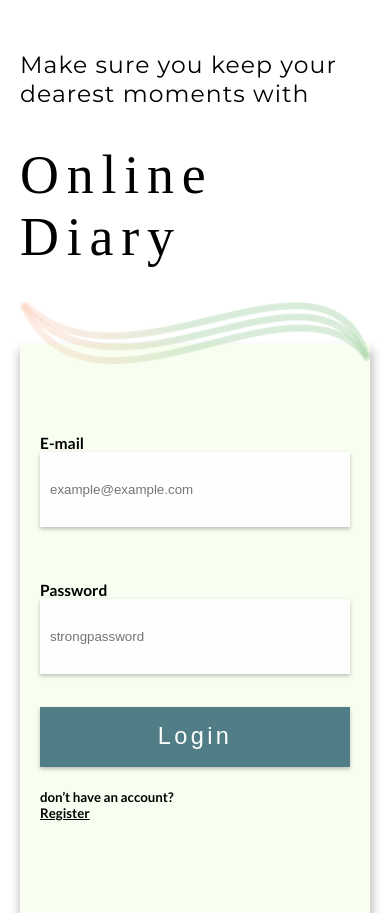
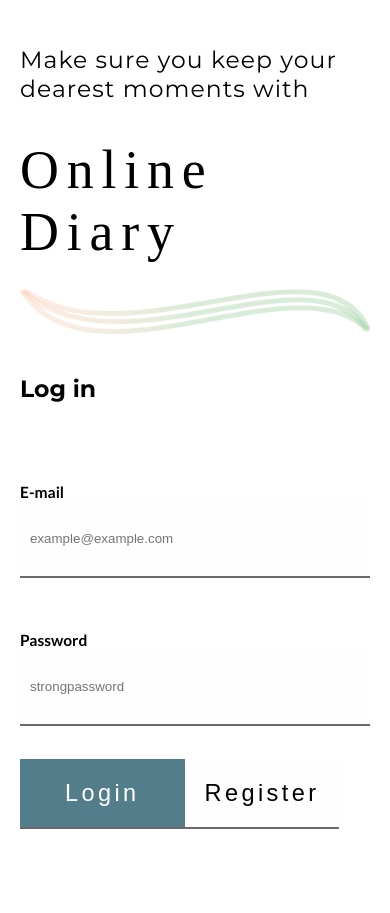
Before and after one commit to NaidaFatic/My-Diary-Frontend, a JavaScript app: page / in a window 390 px wide. After the commit the page ends 889 px from the top, so only its background shows below. Built offline with nearby package versions, Linux system fonts and the light colour scheme; the HTML template or start-up script is replaced by a standard one; a web font is replaced by a local one.

Commit message:
login v2

```diff
--- a/src/Pages/Login.js
+++ b/src/Pages/Login.js
@@ -1,17 +1,23 @@
 import "./login.css";
+import logo from "../img/logo-sm.png";
 
 function Login() {
   return (
-    <div className="login_container">
-      <div className="branding_section justify-center fw">
+    <div className="login_container lg:flex flex-row">
+      <div className="branding_section basis-2/3">
+        <div className="branging_image">
           <div className="headline">
             <h2>
-            Make sure you keep your<br /> dearest moments with
+              Make sure you keep your<br className="hidden lg:block" /> dearest moments with
             </h2>
             <h1 className="mt-0 mb-0 pb-0 logo">Online Diary</h1>
           </div>
-        <div className="login_form_container self-center">
-          <form className="fw w-410 mx-5">
+        </div>
+      </div>
+      <div className="login_form_container self-center basis-2/5">
+        <form className="mx-auto w-410 mx-5">
+          <img src={logo} height="45" width="406" />
+          <h2 className="pb-150">Log in</h2>
           <label>
             <h4>E-mail</h4>
             <input type="email" name="email" placeholder="example@example.com" />
@@ -20,10 +26,11 @@ function Login() {
             <h4>Password</h4>
             <input type="password" name="password" placeholder="strongpassword" />
           </label>
-            <input type="submit" value="Login" className="mt-5 mb-3" />
-            <h5 className="text-center">don’t have an account?<br /> <a href="" className="fw-700">Register</a></h5>
+          <div className="flex justify-between">
+            <input type="submit" value="Login" className="mt-5 mb-3 active login" />
+            <input type="submit" value="Register" className="mt-5 mb-3" />
+          </div>
         </form>
-        </div>
       </div>
     </div>
   );
--- a/src/Pages/login.css
+++ b/src/Pages/login.css
@@ -3,18 +3,27 @@
 }
 
 .branding_section {
-  background-image: url("../img/branding.png");
+  background: url("../img/branding.png"),
+    linear-gradient(
+      16.49deg,
+      rgba(175, 216, 177, 0.52) 58.48%,
+      rgba(224, 208, 176, 0.41) 71.39%,
+      rgba(252, 200, 178, 0.3) 84.75%
+    );
   background-repeat: no-repeat;
-  background-position: left;
-  background-size: auto 100%;
-  display: flex;
+  background-position: bottom left;
   height: 100vh;
 }
 
+.branding_image {
+  background-image: url("../img/branding.png");
+  background-repeat: no-repeat;
+  background-position: bottom left;
+}
+
 .headline {
-  margin-top: 130px !important;
-  margin-left: 25px;
-  margin-right: 10%;
+  margin-top: 70px !important;
+  margin-left: 50px;
 }
 
 .headline h2 {
@@ -26,18 +35,12 @@
   letter-spacing: 0.145em;
 }
 .login_form_container {
-  background: rgba(237, 255, 213, 0.36);
-  box-shadow: 1px 8px 9px 2px rgba(0, 0, 0, 0.25);
-  max-width: 710px !important;
-  margin-right: 5%;
-  min-width: 670px;
+  padding-inline: 20px;
 }
 
 .login_form_container form {
-  padding-top: 200px;
   display: flex;
   flex-direction: column;
-  padding-bottom: 150px;
 }
 
 form label {
@@ -47,12 +50,17 @@ form label {
 }
 
 input[type="submit"] {
-  color: white;
   letter-spacing: 0.145em;
-  font-size: calc(1.3rem + .7vw);
-  height: 60px;
-  padding: 0px;
+  font-size: calc(1.3rem + 0.7vw);
+  height: 70px;
+  padding-inline: 20px;
   align-items: center;
+  cursor: pointer;
+}
+
+.active {
+  background: rgba(17, 75, 95, 0.72) !important;
+  color: white !important;
 }
 
 h4 {
@@ -63,42 +71,14 @@ h4 {
   display: none;
 }
 
-@media screen and (max-width: 1446px) {
-  .branding_section {
-    background-image: none;
-    margin-inline: auto !important;
-    display: block;
-  }
+img {
+  display: none;
+}
+.login {
+  padding-inline: 45px !important;
+}
 
-  .headline {
-    margin-top: 0px !important;
-    margin-inline: auto !important;
-    padding-top: 30px !important;
-    position: relative;
-    z-index: 0;
-    max-width: 670px;
-    background: url("../img/logo-sm.png") bottom;
-    background-repeat: no-repeat;
-    padding-bottom: 60px;
-    background-size: 100%;
-    margin-bottom: -20px;
-  }
-  .login_form_container {
-    margin-block: 0px !important;
-    margin-inline: auto !important;
-    margin-right: 0px;
-    min-width: fit-content;
-  }
-  .logo-sm {
-    position: absolute;
-    display: block;
-    z-index: 1;
-    right: -14px;
-    top: 121px;
-    width: 30%;
-  }
-}
-@media screen and (max-width: 768px) {
+@media screen and (max-width: 1023px) {
   .logo-sm {
     position: absolute;
     display: block;
@@ -107,11 +87,32 @@ h4 {
     top: 92px;
     width: 20%;
   }
-   .login_form_container form {
-    padding-top: 20%;
-    padding-bottom: 20%;
+  .login_form_container form {
+    padding-top: 20px;
+    padding-bottom: 20px;
   }
-  .login_container{
+  .login_container {
     margin-bottom: 40px;
   }
+  .branding_section {
+    background: none;
+    height: fit-content;
+    max-width: 410px !important;
+    margin-inline: auto;
+    padding-inline: 20px;
+  }
+  .headline {
+    margin-top: 45px !important;
+    margin-left: 0px;
+  }
+  .pb-150 {
+    padding-bottom: 40px;
+  }
+  img {
+    display: block;
+    max-width: 100%;
+    margin-top: -30px;
+    align-self: center;
+    margin-bottom: 20px;
+  }
 }
--- a/src/index.css
+++ b/src/index.css
@@ -1,7 +1,7 @@
 @tailwind base;
 @tailwind components;
 @tailwind utilities;
-@import url('https://fonts.googleapis.com/css2?family=Grand+Hotel&family=Lato:wght@300;400;700&family=Montserrat:wght@400;700&display=swap');
+@import url("https://fonts.googleapis.com/css2?family=Grand+Hotel&family=Lato:wght@300;400;700&family=Montserrat:wght@400;700&display=swap");
 
 body {
   margin: 0;
@@ -35,14 +35,18 @@ h5 {
   font-style: normal;
 }
 
-.logo{
-  font-family: 'Grand Hotel', cursive;
-  font-size:  calc(3rem + 1.5vw)!important;
+.logo {
+  font-family: "Grand Hotel", cursive;
+  font-size: calc(3rem + 1.5vw) !important;
   font-weight: 400 !important;
 }
 
 .fw-700 {
   font-weight: 700 !important;
+}
+
+.fw-400 {
+  font-weight: 400 !important;
 }
 
 a {
@@ -71,16 +75,21 @@ a {
     TYPOGRAFY
   */
 h1 {
-    font-size: calc(2rem + .7vw);
+  font-size: calc(2rem + 0.7vw);
 }
 h2 {
-    font-size: calc(1.3rem + .7vw);
+  font-size: calc(1.3rem + 0.7vw);
 }
 h3 {
-    font-size: calc(1rem + .7vw);
+  font-size: calc(1rem + 0.7vw);
 }
 h4 {
-    font-size: calc(0.8rem + .7vw);
+  font-size: calc(0.8rem + 0.7vw);
+}
+
+/* PADDING */
+.pb-150 {
+  padding-bottom: 150px;
 }
 
 @media screen and (min-width: 767px) {
@@ -89,7 +98,6 @@ a {
     font-weight: 300;
     font-size: 1.4rem;
   }
-
 }
 
 @media screen and (max-width: 767px) {
@@ -104,11 +112,14 @@ form input {
   padding: 10px;
   border: none;
   background: #fffefe;
-  box-shadow: 0px 2px 4px rgba(0, 0, 0, 0.25);
+  border-bottom: solid rgb(106, 106, 106) 2px;
 }
 
 input[type="submit"] {
-  background: rgba(17, 75, 95, 0.72);
+  color: black;
+  border: none;
+  background: #fffefe;
+  border-bottom: solid rgb(106, 106, 106) 2px;
 }
 .col {
   max-width: fit-content !important;
```
Also changed, not shown: src/img/branding.png. Lines whose indentation alone changed are shown as unchanged.
